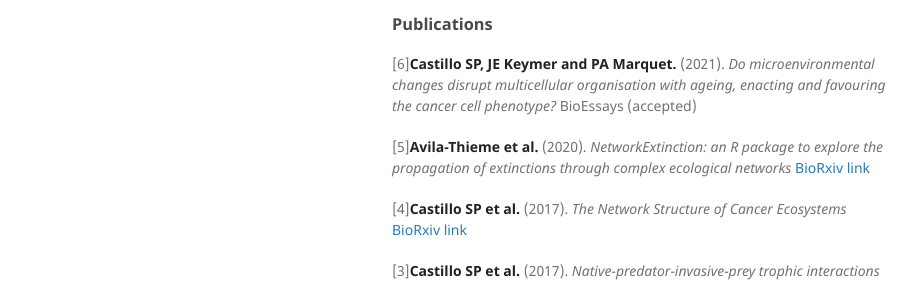
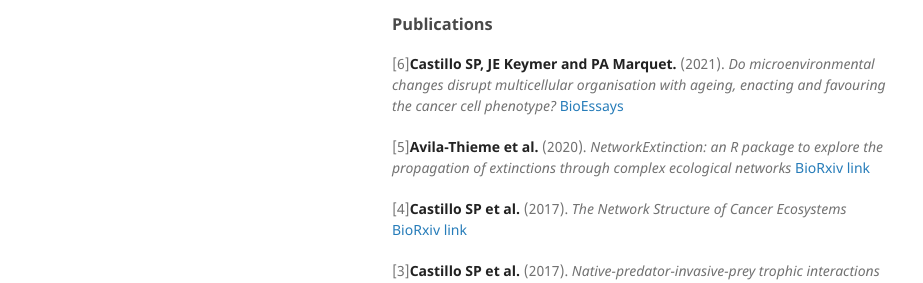
Before and after one commit to simonpcastillo/simonpcastillo.github.io, a Jekyll site: the page built from cv/index.html, in a window 1280 px wide. Shown: the part 284-567 px from the top of the page, without its empty margins (178-1101 px from the left). Built offline with Jekyll 4.4.1, drawn with Linux system fonts in a browser that asks for light colours.

Commit message:
Update index.html

```diff
--- a/cv/index.html
+++ b/cv/index.html
@@ -10,7 +10,7 @@ title: About Science
 		<h3>Past scientific phenotypes</h3>
 		<p align= "justify"> My past scientific phenotype is somehow reflected in the publications I have participated in.
 					<h3>Publications</h3>
-					<p>[6]<strong>Castillo SP, JE Keymer and PA Marquet.</strong> (2021). <i>Do microenvironmental changes disrupt multicellular organisation with ageing, enacting and favouring the cancer cell phenotype?</i> BioEssays (accepted) </p>
+					<p>[6]<strong>Castillo SP, JE Keymer and PA Marquet.</strong> (2021). <i>Do microenvironmental changes disrupt multicellular organisation with ageing, enacting and favouring the cancer cell phenotype?</i> <a href="https://onlinelibrary.wiley.com/share/author/WYW8TKUJQBKZWAGBHWR3?target=10.1002/bies.202000126">BioEssays </a> </p>
 					<p>[5]<strong>Avila-Thieme et al.</strong> (2020). <i>NetworkExtinction: an R package to explore the propagation of extinctions through complex ecological networks</i> <a href="https://www.biorxiv.org/content/10.1101/2020.10.17.305391v1">BioRxiv link</a> </p>
 					<p>[4]<strong>Castillo SP et al.</strong> (2017). <i>The Network Structure of Cancer Ecosystems</i> <a href = "https://www.biorxiv.org/content/10.1101/240796v1">BioRxiv link</a> </p>
 					<p>[3]<strong>Castillo SP et al.</strong> (2017). <i>Native-predator-invasive-prey trophic interactions in Tierra del Fuego: The beginning of biological resistance?</i> <a href="https://www.researchgate.net/publication/317692975_Native-predator-invasive-prey_trophic_interactions_in_Tierra_del_Fuego_The_beginning_of_biological_resistance">Ecology 98(9) </a></p>
```
